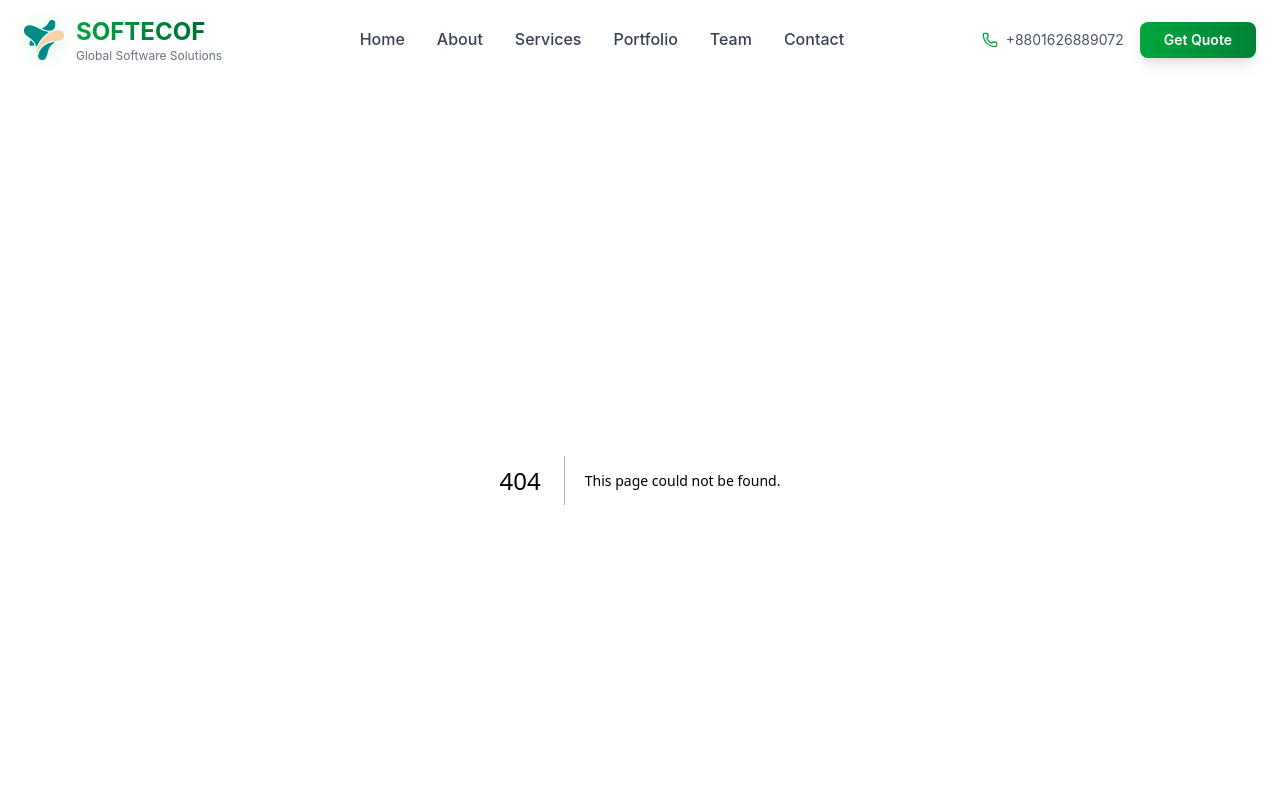
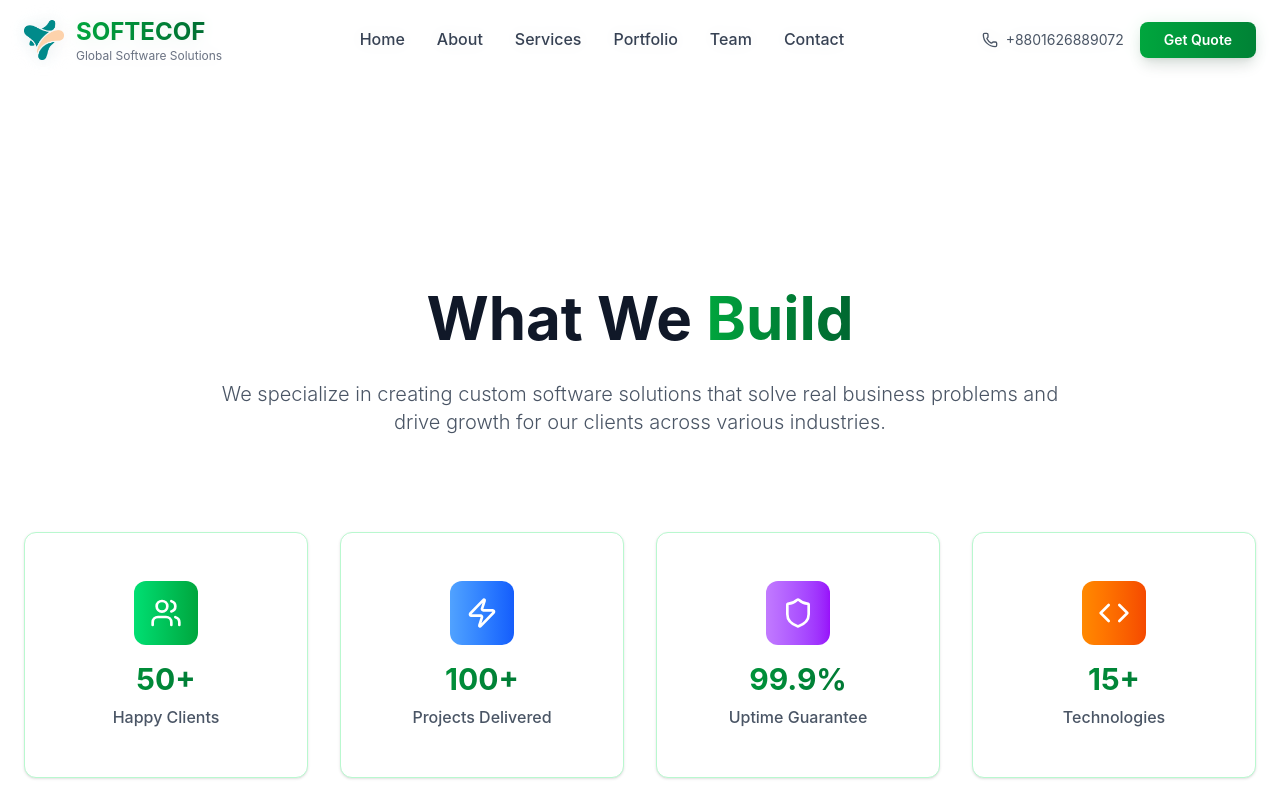
Before and after one commit to KamrulHasaanAnanda/softecof-porfolio, a Next.js app: page /services in a window 1280 px wide. Before the commit this address had no page. Shown: the top 800 px of the page. Built offline with nearby package versions, Linux system fonts and the light colour scheme.

Commit message:
style: update global color scheme to indigo, adjust opacity levels in various components, and implement new portfolio and services pages for improved visual consistency and navigation

```diff
--- a/src/app/globals.css
+++ b/src/app/globals.css
@@ -16,7 +16,7 @@
     --popover: 0 0% 100%;
     --popover-foreground: 222.2 84% 4.9%;
 
-    --primary: 142 76% 36%;
+    --primary: 238 100% 67%;
     --primary-foreground: 0 0% 100%;
 
     --secondary: 210 40% 96.1%;
@@ -25,7 +25,7 @@
     --muted: 210 40% 96.1%;
     --muted-foreground: 215.4 16.3% 46.9%;
 
-    --accent: 142 76% 36%;
+    --accent: 238 100% 67%;
     --accent-foreground: 0 0% 100%;
 
     --destructive: 0 84.2% 60.2%;
@@ -33,33 +33,33 @@
 
     --border: 214.3 31.8% 91.4%;
     --input: 214.3 31.8% 91.4%;
-    --ring: 142 76% 36%;
+    --ring: 238 100% 67%;
 
     --radius: 0.5rem;
 
     --sidebar-background: 0 0% 98%;
     --sidebar-foreground: 240 5.3% 26.1%;
-    --sidebar-primary: 142 76% 36%;
+    --sidebar-primary: 238 100% 67%;
     --sidebar-primary-foreground: 0 0% 100%;
     --sidebar-accent: 240 4.8% 95.9%;
     --sidebar-accent-foreground: 240 5.9% 10%;
     --sidebar-border: 220 13% 91%;
-    --sidebar-ring: 142 76% 36%;
+    --sidebar-ring: 238 100% 67%;
 
     /* Softecof Brand Colors */
-    --softecof-green: 142 76% 36%;
-    --softecof-green-light: 142 76% 46%;
-    --softecof-green-dark: 142 76% 26%;
-    --softecof-green-50: 142 76% 96%;
-    --softecof-green-100: 142 76% 86%;
-    --softecof-green-200: 142 76% 76%;
-    --softecof-green-300: 142 76% 66%;
-    --softecof-green-400: 142 76% 56%;
-    --softecof-green-500: 142 76% 36%;
-    --softecof-green-600: 142 76% 26%;
-    --softecof-green-700: 142 76% 16%;
-    --softecof-green-800: 142 76% 6%;
-    --softecof-green-900: 142 76% 2%;
+    --softecof-indigo: 238 100% 67%;
+    --softecof-indigo-light: 238 100% 77%;
+    --softecof-indigo-dark: 238 100% 57%;
+    --softecof-indigo-50: 238 100% 97%;
+    --softecof-indigo-100: 238 100% 87%;
+    --softecof-indigo-200: 238 100% 77%;
+    --softecof-indigo-300: 238 100% 67%;
+    --softecof-indigo-400: 238 100% 57%;
+    --softecof-indigo-500: 238 100% 47%;
+    --softecof-indigo-600: 238 100% 37%;
+    --softecof-indigo-700: 238 100% 27%;
+    --softecof-indigo-800: 238 100% 17%;
+    --softecof-indigo-900: 238 100% 7%;
   }
 
   .dark {
@@ -72,7 +72,7 @@
     --popover: 222.2 84% 4.9%;
     --popover-foreground: 210 40% 98%;
 
-    --primary: 142 76% 46%;
+    --primary: 238 100% 77%;
     --primary-foreground: 0 0% 100%;
 
     --secondary: 217.2 32.6% 17.5%;
@@ -81,7 +81,7 @@
     --muted: 217.2 32.6% 17.5%;
     --muted-foreground: 215 20.2% 65.1%;
 
-    --accent: 142 76% 46%;
+    --accent: 238 100% 77%;
     --accent-foreground: 0 0% 100%;
 
     --destructive: 0 62.8% 30.6%;
@@ -89,30 +89,30 @@
 
     --border: 217.2 32.6% 17.5%;
     --input: 217.2 32.6% 17.5%;
-    --ring: 142 76% 46%;
+    --ring: 238 100% 77%;
     --sidebar-background: 240 5.9% 10%;
     --sidebar-foreground: 240 4.8% 95.9%;
-    --sidebar-primary: 142 76% 46%;
+    --sidebar-primary: 238 100% 77%;
     --sidebar-primary-foreground: 0 0% 100%;
     --sidebar-accent: 240 3.7% 15.9%;
     --sidebar-accent-foreground: 240 4.8% 95.9%;
     --sidebar-border: 240 3.7% 15.9%;
-    --sidebar-ring: 142 76% 46%;
+    --sidebar-ring: 238 100% 77%;
 
     /* Softecof Brand Colors for Dark Mode */
-    --softecof-green: 142 76% 46%;
-    --softecof-green-light: 142 76% 56%;
-    --softecof-green-dark: 142 76% 36%;
-    --softecof-green-50: 142 76% 6%;
-    --softecof-green-100: 142 76% 16%;
-    --softecof-green-200: 142 76% 26%;
-    --softecof-green-300: 142 76% 36%;
-    --softecof-green-400: 142 76% 46%;
-    --softecof-green-500: 142 76% 56%;
-    --softecof-green-600: 142 76% 66%;
-    --softecof-green-700: 142 76% 76%;
-    --softecof-green-800: 142 76% 86%;
-    --softecof-green-900: 142 76% 96%;
+    --softecof-indigo: 238 100% 77%;
+    --softecof-indigo-light: 238 100% 87%;
+    --softecof-indigo-dark: 238 100% 67%;
+    --softecof-indigo-50: 238 100% 7%;
+    --softecof-indigo-100: 238 100% 17%;
+    --softecof-indigo-200: 238 100% 27%;
+    --softecof-indigo-300: 238 100% 37%;
+    --softecof-indigo-400: 238 100% 47%;
+    --softecof-indigo-500: 238 100% 57%;
+    --softecof-indigo-600: 238 100% 67%;
+    --softecof-indigo-700: 238 100% 77%;
+    --softecof-indigo-800: 238 100% 87%;
+    --softecof-indigo-900: 238 100% 97%;
   }
 }
 
@@ -281,14 +281,14 @@ html {
 /* Softecof specific styles */
 .softecof-pattern {
   background-image:
-    radial-gradient(circle at 25% 25%, hsl(var(--softecof-green) / 0.02) 0%, transparent 50%),
-    radial-gradient(circle at 75% 75%, hsl(var(--softecof-green) / 0.015) 0%, transparent 50%);
+    radial-gradient(circle at 25% 25%, hsl(var(--softecof-indigo) / 0.005) 0%, transparent 50%),
+    radial-gradient(circle at 75% 75%, hsl(var(--softecof-indigo) / 0.003) 0%, transparent 50%);
 }
 
 .softecof-border-gradient {
   border: 2px solid transparent;
   background: linear-gradient(white, white) padding-box,
-    linear-gradient(135deg, hsl(var(--softecof-green)), hsl(var(--softecof-green-dark))) border-box;
+    linear-gradient(135deg, hsl(var(--softecof-indigo)), hsl(var(--softecof-indigo-dark))) border-box;
 }
 
 @theme inline {
@@ -315,17 +315,17 @@ html {
   --color-border: var(--border);
   --color-input: var(--input);
   --color-ring: var(--ring);
-  --color-softecof-green: var(--softecof-green);
-  --color-softecof-green-light: var(--softecof-green-light);
-  --color-softecof-green-dark: var(--softecof-green-dark);
-  --color-softecof-green-50: var(--softecof-green-50);
-  --color-softecof-green-100: var(--softecof-green-100);
-  --color-softecof-green-200: var(--softecof-green-200);
-  --color-softecof-green-300: var(--softecof-green-300);
-  --color-softecof-green-400: var(--softecof-green-400);
-  --color-softecof-green-500: var(--softecof-green-500);
-  --color-softecof-green-600: var(--softecof-green-600);
-  --color-softecof-green-700: var(--softecof-green-700);
-  --color-softecof-green-800: var(--softecof-green-800);
-  --color-softecof-green-900: var(--softecof-green-900);
+  --color-softecof-indigo: var(--softecof-indigo);
+  --color-softecof-indigo-light: var(--softecof-indigo-light);
+  --color-softecof-indigo-dark: var(--softecof-indigo-dark);
+  --color-softecof-indigo-50: var(--softecof-indigo-50);
+  --color-softecof-indigo-100: var(--softecof-indigo-100);
+  --color-softecof-indigo-200: var(--softecof-indigo-200);
+  --color-softecof-indigo-300: var(--softecof-indigo-300);
+  --color-softecof-indigo-400: var(--softecof-indigo-400);
+  --color-softecof-indigo-500: var(--softecof-indigo-500);
+  --color-softecof-indigo-600: var(--softecof-indigo-600);
+  --color-softecof-indigo-700: var(--softecof-indigo-700);
+  --color-softecof-indigo-800: var(--softecof-indigo-800);
+  --color-softecof-indigo-900: var(--softecof-indigo-900);
 }
--- /dev/null
+++ b/src/app/portfolio/page.tsx
@@ -0,0 +1,13 @@
+import Portfolio from "@/components/Portfolio";
+import Header from "@/components/Header";
+
+export default function PortfolioPage() {
+    return (
+        <>
+            <Header />
+            <main className="pt-16 md:pt-20">
+                <Portfolio />
+            </main>
+        </>
+    );
+}
--- /dev/null
+++ b/src/app/services/page.tsx
@@ -0,0 +1,13 @@
+import Services from "@/components/Services";
+import Header from "@/components/Header";
+
+export default function ServicesPage() {
+    return (
+        <>
+            <Header />
+            <main className="pt-16 md:pt-20">
+                <Services />
+            </main>
+        </>
+    );
+}
--- a/src/components/About.tsx
+++ b/src/components/About.tsx
@@ -35,7 +35,7 @@ const About = () => {
 
     return (
         <section id="about" className="min-h-screen relative overflow-hidden bg-white">
-            <div className="absolute inset-0 softecof-pattern opacity-15"></div>
+            <div className="absolute inset-0 softecof-pattern opacity-4"></div>
 
             <motion.div
                 className="container mx-auto px-4 sm:px-6 relative z-10 py-16 sm:py-24 md:py-32"
@@ -71,7 +71,7 @@ const About = () => {
                         className="relative mt-8 lg:mt-0"
                         variants={itemVariants}
                     >
-                        <div className="absolute inset-0 bg-gradient-to-r from-green-100/30 to-green-200/30 rounded-2xl blur-xl"></div>
+                        <div className="absolute inset-0 bg-gradient-to-r from-gray-100/15 to-gray-200/15 rounded-2xl blur-xl"></div>
                         <div className="relative bg-white rounded-2xl p-3 sm:p-4 md:p-8 border border-green-200 shadow-lg">
                             <img
                                 src="https://images.unsplash.com/photo-1522071820081-009f0129c71c?w=600&h=400&fit=crop"
@@ -177,7 +177,7 @@ const About = () => {
                                 whileHover={{ scale: 1.02 }}
                                 transition={{ duration: 0.2 }}
                             >
-                                <div className="absolute inset-0 bg-gradient-to-r from-green-100/30 to-green-200/30 rounded-2xl blur-xl"></div>
+                                <div className="absolute inset-0 bg-gradient-to-r from-gray-100/15 to-gray-200/15 rounded-2xl blur-xl"></div>
                                 <div className="relative bg-white rounded-2xl p-3 sm:p-4 border border-green-200 shadow-lg">
                                     <img
                                         src="https://images.unsplash.com/photo-1522071820081-009f0129c71c?w=600&h=400&fit=crop"
--- a/src/components/ContactUs.tsx
+++ b/src/components/ContactUs.tsx
@@ -31,7 +31,7 @@ const ContactUs = () => {
 
     return (
         <section id="contact" className="min-h-screen relative overflow-hidden py-32 bg-white">
-            <div className="absolute inset-0 softecof-pattern opacity-15"></div>
+            <div className="absolute inset-0 softecof-pattern opacity-4"></div>
 
             <motion.div
                 className="container mx-auto px-6 relative z-10"
--- a/src/components/Footer.tsx
+++ b/src/components/Footer.tsx
@@ -55,7 +55,7 @@ const Footer = () => {
             {/* Background Elements */}
             <div className="absolute inset-0">
                 <motion.div
-                    className="absolute top-1/4 left-1/4 w-[300px] md:w-[500px] h-[300px] md:h-[500px] bg-gradient-to-r from-green-50/20 to-green-100/20 rounded-full filter blur-[120px]"
+                    className="absolute top-1/4 left-1/4 w-[300px] md:w-[500px] h-[300px] md:h-[500px] bg-gradient-to-r from-gray-50/20 to-gray-100/20 rounded-full filter blur-[120px]"
                     animate={{
                         scale: [1, 1.1, 1],
                         opacity: [0.2, 0.3, 0.2],
@@ -69,7 +69,7 @@ const Footer = () => {
                     }}
                 />
                 <motion.div
-                    className="absolute bottom-1/4 right-1/4 w-[300px] md:w-[500px] h-[300px] md:h-[500px] bg-gradient-to-r from-green-100/15 to-green-200/15 rounded-full filter blur-[120px]"
+                    className="absolute bottom-1/4 right-1/4 w-[300px] md:w-[500px] h-[300px] md:h-[500px] bg-gradient-to-r from-gray-100/15 to-gray-200/15 rounded-full filter blur-[120px]"
                     animate={{
                         scale: [1.1, 1, 1.1],
                         opacity: [0.25, 0.2, 0.25],
--- a/src/components/Header.tsx
+++ b/src/components/Header.tsx
@@ -18,18 +18,24 @@ const Header = () => {
     }, []);
 
     const navigationItems = [
-        { name: "Home", href: "#home" },
-        { name: "About", href: "#about" },
-        { name: "Services", href: "#services" },
-        { name: "Portfolio", href: "#portfolio" },
-        { name: "Team", href: "#team" },
-        { name: "Contact", href: "#contact" },
+        { name: "Home", href: "/" },
+        { name: "About", href: "/#about" },
+        { name: "Services", href: "/services" },
+        { name: "Portfolio", href: "/portfolio" },
+        { name: "Team", href: "/#team" },
+        { name: "Contact", href: "/#contact" },
     ];
 
-    const scrollToSection = (href: string) => {
-        const element = document.querySelector(href);
-        if (element) {
-            element.scrollIntoView({ behavior: "smooth" });
+    const handleNavigation = (href: string) => {
+        if (href.startsWith('/')) {
+            // Page navigation
+            window.location.href = href;
+        } else {
+            // Anchor link navigation
+            const element = document.querySelector(href);
+            if (element) {
+                element.scrollIntoView({ behavior: "smooth" });
+            }
         }
         setIsMenuOpen(false);
     };
@@ -37,7 +43,7 @@ const Header = () => {
     return (
         <motion.header
             className={`fixed top-0 left-0 right-0 z-50 transition-all duration-300 ${isScrolled
-                ? "bg-white/95 backdrop-blur-md shadow-lg border-b border-green-200"
+                ? "bg-white/95 backdrop-blur-md shadow-lg border-b border-gray-200"
                 : "bg-white/90 backdrop-blur-sm"
                 }`}
             initial={{ y: -100 }}
@@ -53,7 +59,7 @@ const Header = () => {
                         transition={{ type: "spring", stiffness: 300 }}
                     >
                         <div className="relative">
-                            <div className="absolute inset-0 bg-green-200/30 rounded-full blur-sm"></div>
+                            <div className="absolute inset-0 bg-gray-200/20 rounded-full blur-sm"></div>
                             <img
                                 src="/softecof.png"
                                 alt="Softecof Logo"
@@ -75,15 +81,15 @@ const Header = () => {
                         {navigationItems.map((item, index) => (
                             <motion.button
                                 key={item.name}
-                                onClick={() => scrollToSection(item.href)}
-                                className="text-gray-700 hover:text-green-600 font-medium transition-colors duration-300 relative group"
+                                onClick={() => handleNavigation(item.href)}
+                                className="text-gray-700 hover:text-gray-900 font-medium transition-colors duration-300 relative group"
                                 whileHover={{ y: -2 }}
                                 initial={{ opacity: 0, y: -20 }}
                                 animate={{ opacity: 1, y: 0 }}
                                 transition={{ delay: index * 0.1 }}
                             >
                                 {item.name}
-                                <span className="absolute -bottom-1 left-0 w-0 h-0.5 bg-gradient-to-r from-green-500 to-green-600 group-hover:w-full transition-all duration-300"></span>
+                                <span className="absolute -bottom-1 left-0 w-0 h-0.5 bg-gradient-to-r from-gray-500 to-gray-600 group-hover:w-full transition-all duration-300"></span>
                             </motion.button>
                         ))}
                     </nav>
@@ -91,11 +97,11 @@ const Header = () => {
                     {/* Contact Info & CTA */}
                     <div className="hidden lg:flex items-center space-x-4">
                         <div className="flex items-center space-x-2 text-gray-600">
-                            <Phone className="h-4 w-4 text-green-600" />
+                            <Phone className="h-4 w-4 text-gray-600" />
                             <span className="text-sm">+8801626889072</span>
                         </div>
                         <Button
-                            onClick={() => scrollToSection("#contact")}
+                            onClick={() => handleNavigation("/#contact")}
                             className="bg-gradient-to-r from-green-600 to-green-700 hover:from-green-700 hover:to-green-800 text-white px-6 py-2 rounded-lg font-semibold transition-all duration-300 shadow-lg hover:shadow-green-500/25"
                         >
                             Get Quote
@@ -104,7 +110,7 @@ const Header = () => {
 
                     {/* Mobile Menu Button */}
                     <motion.button
-                        className="lg:hidden p-2 rounded-lg text-gray-700 hover:text-green-600 hover:bg-green-50 transition-colors duration-300"
+                        className="lg:hidden p-2 rounded-lg text-gray-700 hover:text-gray-900 hover:bg-gray-50 transition-colors duration-300"
                         onClick={() => setIsMenuOpen(!isMenuOpen)}
                         whileTap={{ scale: 0.95 }}
                     >
@@ -116,7 +122,7 @@ const Header = () => {
                 <AnimatePresence>
                     {isMenuOpen && (
                         <motion.div
-                            className="lg:hidden border-t border-green-200 bg-white/95 backdrop-blur-md"
+                            className="lg:hidden border-t border-gray-200 bg-white/95 backdrop-blur-md"
                             initial={{ opacity: 0, height: 0 }}
                             animate={{ opacity: 1, height: "auto" }}
                             exit={{ opacity: 0, height: 0 }}
@@ -126,8 +132,8 @@ const Header = () => {
                                 {navigationItems.map((item, index) => (
                                     <motion.button
                                         key={item.name}
-                                        onClick={() => scrollToSection(item.href)}
-                                        className="block w-full text-left px-4 py-2 text-gray-700 hover:text-green-600 hover:bg-green-50 rounded-lg font-medium transition-colors duration-300"
+                                        onClick={() => handleNavigation(item.href)}
+                                        className="block w-full text-left px-4 py-2 text-gray-700 hover:text-gray-900 hover:bg-gray-50 rounded-lg font-medium transition-colors duration-300"
                                         initial={{ opacity: 0, x: -20 }}
                                         animate={{ opacity: 1, x: 0 }}
                                         transition={{ delay: index * 0.1 }}
@@ -137,21 +143,21 @@ const Header = () => {
                                 ))}
 
                                 {/* Mobile Contact Info */}
-                                <div className="px-4 py-4 border-t border-green-200 space-y-3">
+                                <div className="px-4 py-4 border-t border-gray-200 space-y-3">
                                     <div className="flex items-center space-x-3 text-gray-600">
-                                        <Phone className="h-4 w-4 text-green-600" />
+                                        <Phone className="h-4 w-4 text-gray-600" />
                                         <span className="text-sm">+8801626889072</span>
                                     </div>
                                     <div className="flex items-center space-x-3 text-gray-600">
-                                        <Mail className="h-4 w-4 text-green-600" />
+                                        <Mail className="h-4 w-4 text-gray-600" />
                                         <span className="text-sm">contact@softecof.com</span>
                                     </div>
                                     <div className="flex items-center space-x-3 text-gray-600">
-                                        <Globe className="h-4 w-4 text-green-600" />
+                                        <Globe className="h-4 w-4 text-gray-600" />
                                         <span className="text-sm">Dhaka, Bangladesh</span>
                                     </div>
                                     <Button
-                                        onClick={() => scrollToSection("#contact")}
+                                        onClick={() => handleNavigation("/#contact")}
                                         className="w-full bg-gradient-to-r from-green-600 to-green-700 hover:from-green-700 hover:to-green-800 text-white py-3 rounded-lg font-semibold transition-all duration-300"
                                     >
                                         Get Quote
--- a/src/components/Services.tsx
+++ b/src/components/Services.tsx
@@ -102,7 +102,7 @@ const Services = () => {
 
     return (
         <section id="services" className="min-h-screen relative overflow-hidden py-16 sm:py-24 md:py-32 bg-white">
-            <div className="absolute inset-0 softecof-pattern opacity-15"></div>
+            <div className="absolute inset-0 softecof-pattern opacity-4"></div>
 
             <motion.div
                 className="container mx-auto px-4 sm:px-6 relative z-10"
--- a/src/components/Team.tsx
+++ b/src/components/Team.tsx
@@ -104,7 +104,7 @@ const Team = () => {
 
     return (
         <section id="team" className="min-h-screen relative overflow-hidden py-32 bg-white">
-            <div className="absolute inset-0 softecof-pattern opacity-15"></div>
+            <div className="absolute inset-0 softecof-pattern opacity-4"></div>
 
             <motion.div
                 className="container mx-auto px-6 relative z-10"
@@ -178,7 +178,7 @@ const Team = () => {
                                         className="relative inline-block mb-6"
                                         whileHover={{ scale: 1.05 }}
                                     >
-                                        <div className="absolute inset-0 bg-gradient-to-r from-green-100/30 to-green-200/30 rounded-full blur-xl"></div>
+                                        <div className="absolute inset-0 bg-gradient-to-r from-gray-100/15 to-gray-200/15 rounded-full blur-xl"></div>
                                         <img
                                             src={member.image}
                                             alt={member.name}
```
Also changed, not shown: src/components/Hero.tsx (+4 -12 lines), src/components/Portfolio.tsx (+8 -8 lines).
